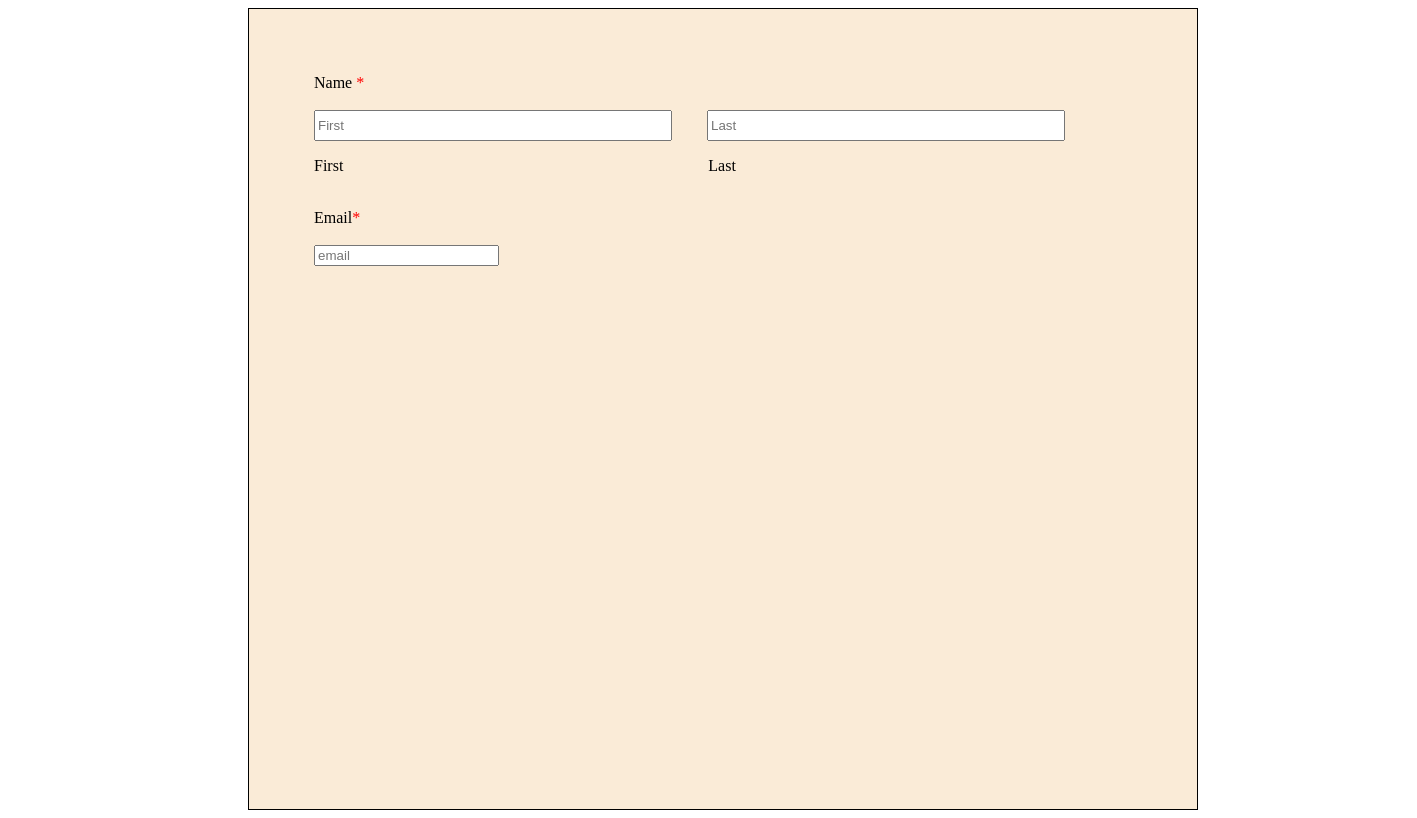
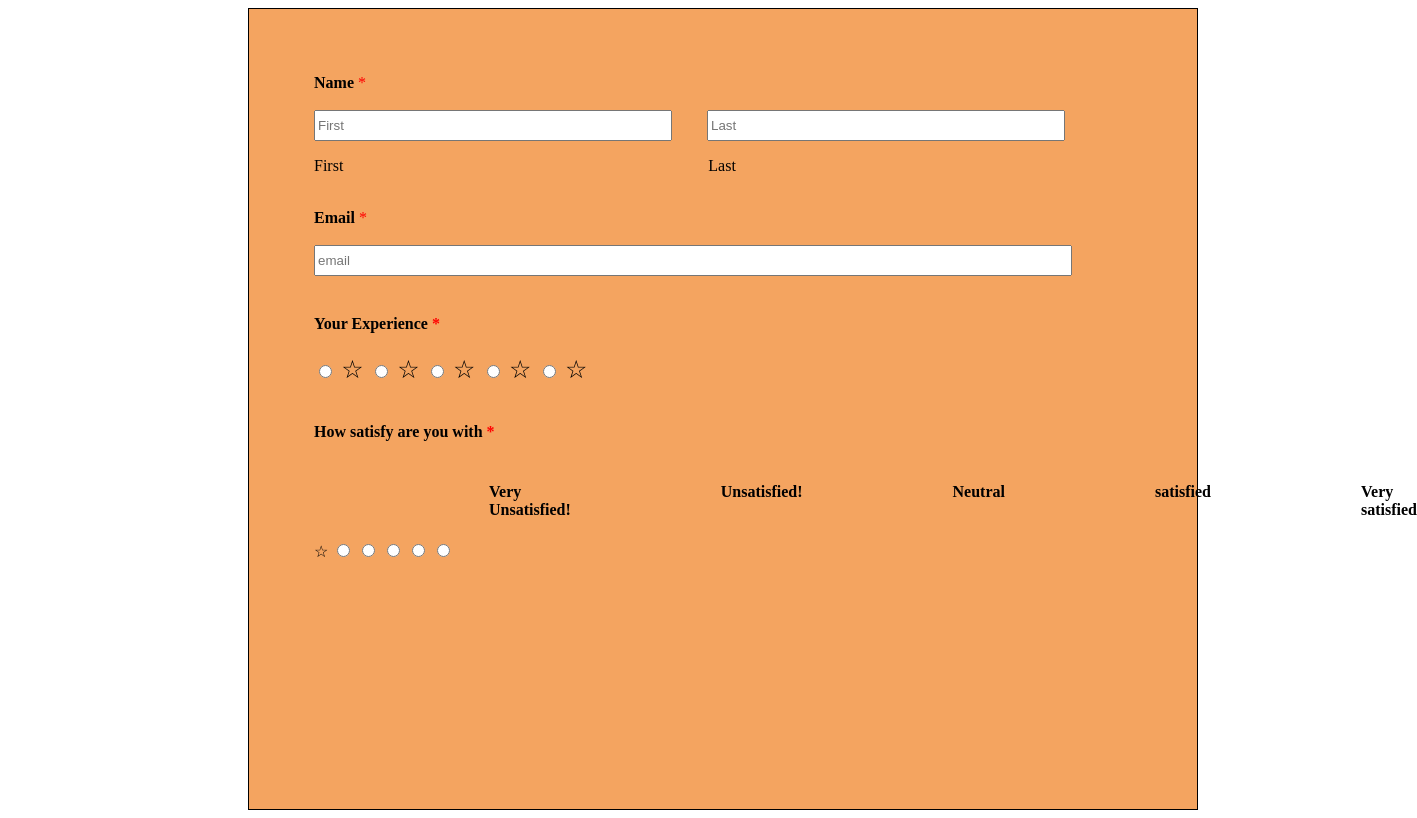
Before and after one commit to ssudalai/git-practice, a plain HTML site: page index.html in a window 1280 px wide. Shown: the whole page, 1417 px wide, since content can reach past the window. Drawn offline with Linux system fonts and the light colour scheme.

Commit message:
officelastpush

```diff
--- a/index.html
+++ b/index.html
@@ -11,7 +11,7 @@
   <div class = "main-container">
     <div class = "sub-container">
       <form class = "formone">
-        <label for="name">Name <span style="color:red">*</span> </label>
+        <label for="name"><b>Name</b> <span style="color:red"> *</span> </label>
         <br>
         <br>
         <div class = "input-forms">
@@ -26,12 +26,51 @@
       </div>
       <br>
       <div>
-        <label for="email">Email<span style="color:red">*</span></label>
+        <label for="email"><b>Email</b><span style="color:red"> *</span></label>
         <br>
         <br>
         <input type="email" name="email" placeholder="email" class="email">
       </div>
+      <br>
+      <div>
+        <h4>Your Experience<span style="color:red"> *</span></h4>
+      </div>
+      <div class="rating">
+        <input type="radio" id="star5" name="rating" value="5">
+        <label for="star5">☆</label>
+        <input type="radio" id="star4" name="rating" value="4">
+        <label for="star4">☆</label>
+        <input type="radio" id="star3" name="rating" value="3">
+        <label for="star3">☆</label>
+        <input type="radio" id="star2" name="rating" value="2">
+        <label for="star2">☆</label>
+        <input type="radio" id="star1" name="rating" value="1">
+        <label for="star1">☆</label>
+      </div>
+      <br>
+      <div>
+        <h4>How satisfy are you with<span style="color:red"> *</span></h4>
+      </div>
+      <div class ="tableone">
+        <h4 class="headone">Very Unsatisfied!</h4>
+        <h4 class="headtwo">Unsatisfied!</h4>
+        <h4 class="headthree">Neutral</h4>
+        <h4 class="headfour">satisfied</h4>
+        <h4 class="headfive">Very satisfied</h4>
+      </div>
+
+      <div>
+        <label for="star5">☆</label>
+        <input type="radio" id="ganag1" name="rating" value="10">
+        <input type="radio" id="ganag2" name="rating" value="9">
+        <input type="radio" id="ganag3" name="rating" value="8">
+        <input type="radio" id="ganag4" name="rating" value="7">
+        <input type="radio" id="ganag5" name="rating" value="6">
+
+      </div>
+
       </form>
+
 
 
     </div>
--- a/next.css
+++ b/next.css
@@ -5,7 +5,7 @@
   width:75%;
   margin-left:15rem;
   margin-right:14rem;
-  background-color: antiquewhite;
+  background-color: sandybrown;
 }
 .sub-container{
   margin: 5px;
@@ -40,5 +40,33 @@
   margin-left: 365px;
 }
 .email{
-  length: px;
+  height:25px;
+  width: 750px;
 }
+.rating{
+  font-size: 25px;
+}
+.tableone{
+
+  display: flex;
+  margin-left: 150px;
+
+}
+.headone{
+  margin-left: 25px;
+}
+.headtwo{
+  margin-left: 150px;
+}
+.headthree{
+  margin-left: 150px;
+}
+.headfour{
+  margin-left: 150px;
+}
+.headfive{
+  margin-left: 150px;
+}
+.firstrow{
+  display:flex;
+}
```
